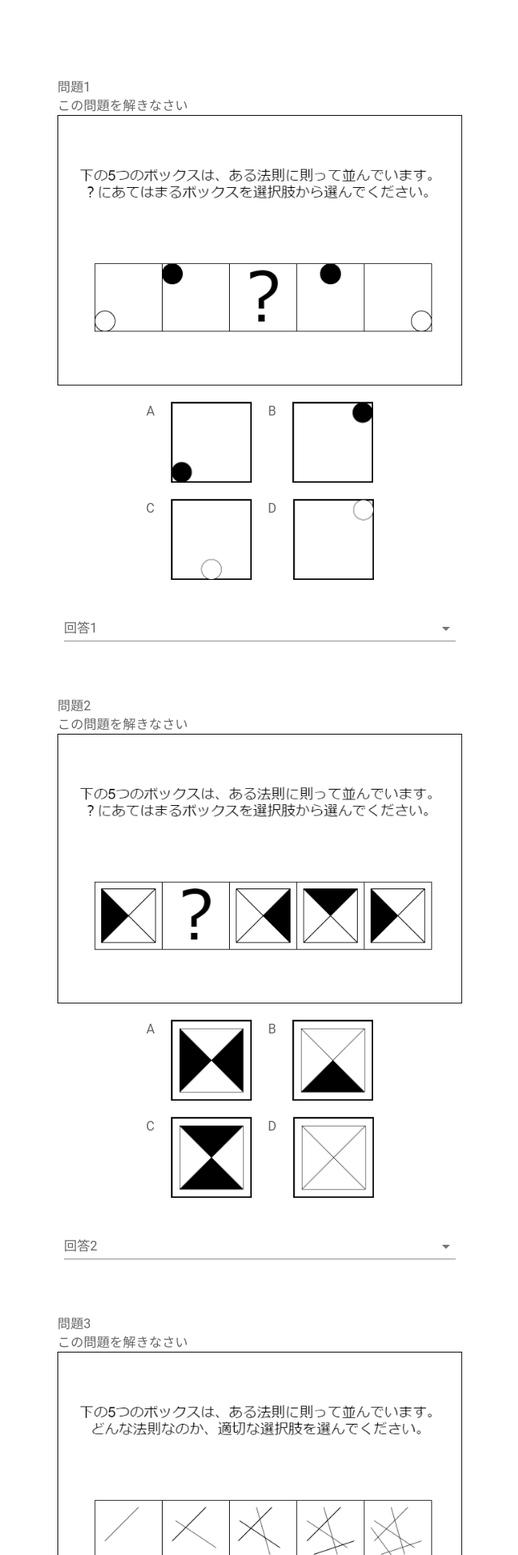
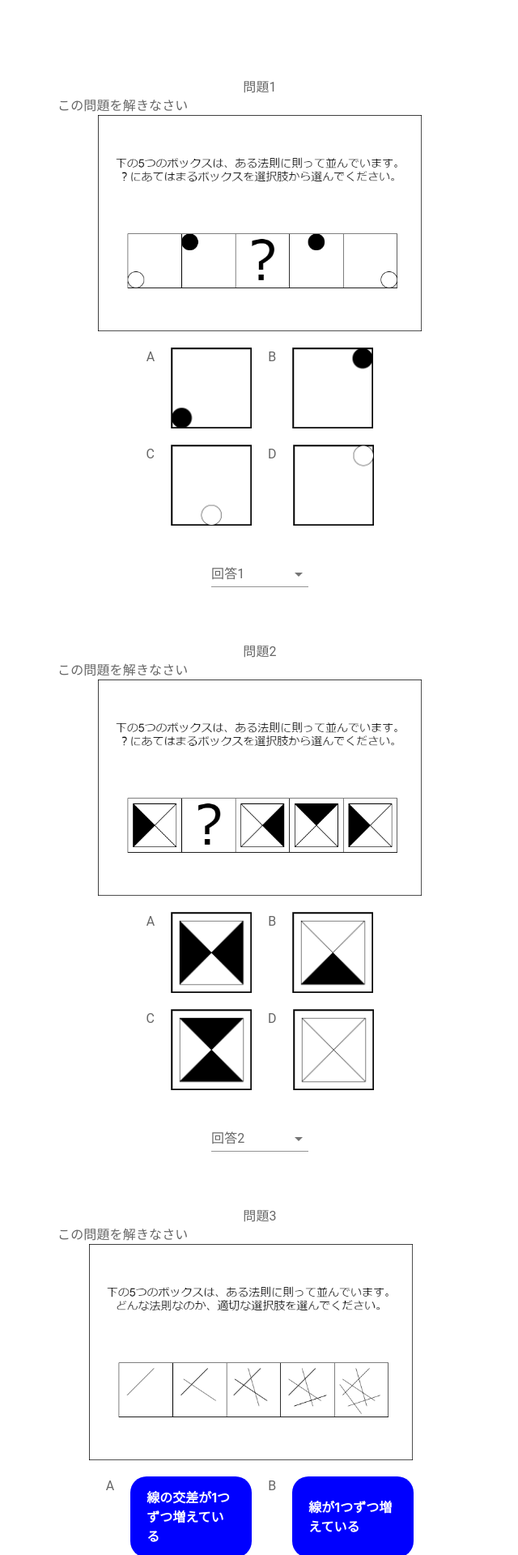
Before and after one commit to shu0603n/tekisei-shindan, a Next.js app: page / in a window 1280 px wide. Shown: the top 1920 px of the page at 81% size, without its empty margins (319-959 px from the left). Built offline with nearby package versions, Linux system fonts and the light colour scheme.

Commit message:
リクエストにデータセット

```diff
--- a/app/components/AnswerSelect.tsx
+++ b/app/components/AnswerSelect.tsx
@@ -1,13 +1,20 @@
 // AnswerSelect.tsx
 
 import React, { ReactNode, useState } from "react";
-import { FormControl, InputLabel, Select, MenuItem } from "@mui/material";
+import {
+  FormControl,
+  InputLabel,
+  Select,
+  MenuItem,
+  SelectChangeEvent,
+} from "@mui/material";
 import styles from "./style.module.css";
 import { renderToStaticMarkup } from "react-dom/server";
 
 interface AnswerSelectProps {
   number: number;
   values: string[];
+  onChange: (item: string) => void;
   answer: string;
   question?: ReactNode;
   html?: ReactNode;
@@ -16,11 +23,18 @@ interface AnswerSelectProps {
 const AnswerSelect: React.FC<AnswerSelectProps> = ({
   number,
   values,
+  onChange,
   answer,
   question,
   html,
 }) => {
   const [value, setValue] = useState<string>();
+
+  const handleChange = (event: SelectChangeEvent) => {
+    setValue(event.target.value);
+    alert(event.target.value === answer ? "〇" : "×");
+    onChange(event.target.value === answer ? "〇" : "×");
+  };
   return (
     <div className={styles.page}>
       <InputLabel>問題{number}</InputLabel>
@@ -34,7 +48,7 @@ const AnswerSelect: React.FC<AnswerSelectProps> = ({
         <InputLabel>回答{number}</InputLabel>
         <Select
           value={value}
-          onChange={(event) => setValue(event.target.value)}
+          onChange={(event) => handleChange(event)}
           label="answer"
         >
           <MenuItem value="">
--- a/app/components/style.module.css
+++ b/app/components/style.module.css
@@ -1,6 +1,7 @@
 .page {
   display: flex;
   flex-direction: column;
+  align-items: center;
 }
 
 .node {
--- a/app/page.tsx
+++ b/app/page.tsx
@@ -6,6 +6,7 @@ import styles from "./style.module.css";
 import {
   Button,
   FormControl,
+  Grid,
   InputLabel,
   MenuItem,
   Select,
@@ -16,15 +17,52 @@ import AnswerSelect from "./components/AnswerSelect";
 import AnswerBox from "./components/AnswerBox";
 
 export default function Home() {
-  const [answer, setAnswer] = useState<string>();
+  const [answer1, setAnswer1] = useState<string>();
+  const [answer2, setAnswer2] = useState<string>();
+  const [answer3, setAnswer3] = useState<string>();
+  const [answer4, setAnswer4] = useState<string>();
+  const [answer5, setAnswer5] = useState<string>();
+  const [answer6, setAnswer6] = useState<string>();
+  const [answer7, setAnswer7] = useState<string>();
+  const [answer8, setAnswer8] = useState<string>();
+  const [answer9, setAnswer9] = useState<string>();
+  const [answer10, setAnswer10] = useState<string>();
 
-  const handleChangeAnswer = (event: SelectChangeEvent) => {
-    setAnswer(event.target.value);
+  const handleChangeAnswer1 = (item: string) => {
+    setAnswer1(item);
+  };
+  const handleChangeAnswer2 = (item: string) => {
+    setAnswer2(item);
+  };
+  const handleChangeAnswer3 = (item: string) => {
+    setAnswer3(item);
+  };
+  const handleChangeAnswer4 = (item: string) => {
+    setAnswer4(item);
+  };
+  const handleChangeAnswer5 = (item: string) => {
+    setAnswer5(item);
+  };
+  const handleChangeAnswer6 = (item: string) => {
+    setAnswer6(item);
+  };
+  const handleChangeAnswer7 = (item: string) => {
+    setAnswer7(item);
+  };
+  const handleChangeAnswer8 = (item: string) => {
+    setAnswer8(item);
+  };
+  const handleChangeAnswer9 = (item: string) => {
+    setAnswer9(item);
+  };
+  const handleChangeAnswer10 = (item: string) => {
+    setAnswer10(item);
   };
 
   type AnswerType = {
     number: number;
     values: string[];
+    onChange: (item: string) => void;
     answer: string;
     question?: string;
     html?: ReactNode;
@@ -35,6 +73,7 @@ export default function Home() {
     {
       number: 1,
       values: VALUES,
+      onChange: handleChangeAnswer1,
       answer: "A",
       question: "この問題を解きなさい",
       html: (
@@ -42,8 +81,8 @@ export default function Home() {
           <Image
             src="/images/d1.png"
             alt="your_image_alt"
-            width={500}
-            height={500}
+            width={400}
+            height={400}
           />
           <div className={styles.child}>
             <InputLabel>A</InputLabel>
@@ -83,6 +122,7 @@ export default function Home() {
     {
       number: 2,
       values: VALUES,
+      onChange: handleChangeAnswer2,
       answer: "A",
       question: "この問題を解きなさい",
       html: (
@@ -90,8 +130,8 @@ export default function Home() {
           <Image
             src="/images/d2.png"
             alt="your_image_alt"
-            width={500}
-            height={500}
+            width={400}
+            height={400}
           />
           <div className={styles.child}>
             <InputLabel>A</InputLabel>
@@ -131,6 +171,7 @@ export default function Home() {
     {
       number: 3,
       values: VALUES,
+      onChange: handleChangeAnswer3,
       answer: "A",
       question: "この問題を解きなさい",
       html: (
@@ -138,8 +179,8 @@ export default function Home() {
           <Image
             src="/images/d3.png"
             alt="your_image_alt"
-            width={500}
-            height={500}
+            width={400}
+            height={400}
           />
           <div className={styles.child}>
             <InputLabel>A</InputLabel>
@@ -161,6 +202,7 @@ export default function Home() {
     {
       number: 4,
       values: VALUES,
+      onChange: handleChangeAnswer4,
       answer: "A",
       question: "この問題を解きなさい",
       html: (
@@ -168,8 +210,8 @@ export default function Home() {
           <Image
             src="/images/d4.png"
             alt="your_image_alt"
-            width={500}
-            height={500}
+            width={400}
+            height={400}
           />
           <div className={styles.child}>
             <InputLabel>A</InputLabel>
@@ -191,6 +233,7 @@ export default function Home() {
     {
       number: 5,
       values: VALUES,
+      onChange: handleChangeAnswer5,
       answer: "A",
       question:
         "以下の図を見て、正しい選択肢を選びなさい。 問と記述されている図形に対して、丸記号の命令処理がなされます。 命令を上から順に実行したとき、正しい図形の順をA~Dの中から選択してください。",
@@ -199,8 +242,8 @@ export default function Home() {
           <Image
             src="/images/d5.png"
             alt="your_image_alt"
-            width={500}
-            height={500}
+            width={400}
+            height={400}
           />
           <div className={styles.child}>
             <InputLabel>A</InputLabel>
@@ -222,6 +265,7 @@ export default function Home() {
     {
       number: 6,
       values: VALUES,
+      onChange: handleChangeAnswer6,
       answer: "A",
       question:
         "以下の図を見て、正しい選択肢を選びなさい。 問と記述されている図形に対して、丸記号の命令処理がなされます。 命令を上から順に実行したとき、正しい図形の順をA~Dの中から選択してください。",
@@ -230,8 +274,8 @@ export default function Home() {
           <Image
             src="/images/d6.png"
             alt="your_image_alt"
-            width={500}
-            height={500}
+            width={400}
+            height={400}
           />
           <div className={styles.child}>
             <InputLabel>A</InputLabel>
@@ -253,6 +297,7 @@ export default function Home() {
     {
       number: 7,
       values: VALUES,
+      onChange: handleChangeAnswer7,
       answer: "A",
       question:
         "以下の図を見て、?に入る選択肢を選びなさい。 図形は、矢印の先の命令に沿って内容が変換されます。 命令は、変換結果をもとに推測してください。",
@@ -261,8 +306,8 @@ export default function Home() {
           <Image
             src="/images/d7.png"
             alt="your_image_alt"
-            width={500}
-            height={500}
+            width={400}
+            height={400}
           />
           <div className={styles.child}>
             <InputLabel>A</InputLabel>
@@ -302,6 +347,7 @@ export default function Home() {
     {
       number: 8,
       values: VALUES,
+      onChange: handleChangeAnswer8,
       answer: "A",
       question:
         "以下の図を見て、?に入る選択肢を選びなさい。 図形は、矢印の先の命令に沿って内容が変換されます。 命令は、変換結果をもとに推測してください。",
@@ -310,8 +356,8 @@ export default function Home() {
           <Image
             src="/images/d8.png"
             alt="your_image_alt"
-            width={500}
-            height={500}
+            width={400}
+            height={400}
           />
           <div className={styles.child}>
             <InputLabel>A</InputLabel>
@@ -351,6 +397,7 @@ export default function Home() {
     {
       number: 9,
       values: VALUES,
+      onChange: handleChangeAnswer9,
       answer: "A",
       question:
         "以下の文章を読んでください。 プログラミング言語にて、Rubyは動的言語の一種で、Javaは静的言語の一種だ。後者には実行時に事前にコンパイルが必要だが前者は違う。コンパイルは実行時に必要はないのだ。 この文脈において、以下の文中の空欄にあてはまる最も適切なものを1つ選びなさい。 コンパイルが必要とされていないものは（　　　）である。",
@@ -376,6 +423,7 @@ export default function Home() {
     {
       number: 10,
       values: VALUES,
+      onChange: handleChangeAnswer10,
       answer: "A",
       question:
         "以下の文章を読んでください。 AIの原理上の制約は、データから学習することです。それ以外に知識を取り入れる方法はありません。したがって、データに潜むあらゆる不正確性がそのまま結果に反映されます。 この文脈において、以下の文中の空欄にあてはまる最も適切なものを1つ選びなさい。 AIが知識を得るには（　　　）が必要だ。",
@@ -402,12 +450,15 @@ export default function Home() {
 
   return (
     <main className="flex min-h-screen flex-col items-center justify-between p-24">
+      <Grid container spacing={3}>
+        <Grid item xs={12}>
           <div className={styles.home}>
             {data.map((item, idx) => (
               <AnswerSelect
                 key={idx + 1}
                 number={idx + 1}
                 values={item.values}
+                onChange={item.onChange}
                 answer={item.answer}
                 question={item.question}
                 html={item.html}
@@ -420,7 +471,18 @@ export default function Home() {
                   const requestData = {
                     // ここにPOSTで送りたいデータを追加
                     name: "test",
-                answer: answer,
+                    answer: [
+                      answer1,
+                      answer2,
+                      answer3,
+                      answer4,
+                      answer5,
+                      answer6,
+                      answer7,
+                      answer8,
+                      answer9,
+                      answer10,
+                    ],
                     // 他のデータも必要に応じて追加
                   };
 
@@ -435,16 +497,16 @@ export default function Home() {
                     .then((data) => console.log(data))
                     .catch((error) => console.error("Error:", error));
                   alert({
-                "1": answer === "C",
-                // '2':answer2 === 'B' ,
-                // '3':answer3 === 'B' ,
-                // '4':answer4 === 'A' ,
-                // '5':answer5 === 'D' ,
-                // '6':answer6 === 'D' ,
-                // '7':answer7 === 'A' ,
-                // '8':answer8 === 'C' ,
-                // '9':answer9 === 'A' ,
-                // '10':answer10 === 'B'
+                    "1": answer1,
+                    "2": answer2,
+                    "3": answer3,
+                    "4": answer4,
+                    "5": answer5,
+                    "6": answer6,
+                    "7": answer7,
+                    "8": answer8,
+                    "9": answer9,
+                    "10": answer10,
                   });
                 }}
               >
@@ -452,6 +514,8 @@ export default function Home() {
               </Button>
             </FormControl>
           </div>
+        </Grid>
+      </Grid>
     </main>
   );
 }
--- a/app/style.module.css
+++ b/app/style.module.css
@@ -1,6 +1,7 @@
 .home {
   display: flex;
   flex-direction: column;
+  align-items: center;
   gap: 60px;
 }
 
--- a/pages/api/test.ts
+++ /dev/null
@@ -1,5 +0,0 @@
-import { NextApiRequest, NextApiResponse } from "next/types";
-
-export default function handler(req: NextApiRequest, res: NextApiResponse) {
-  res.status(200).json({ message: "Hello, world2!" });
-}
```
Lines whose indentation alone changed are shown as unchanged.
